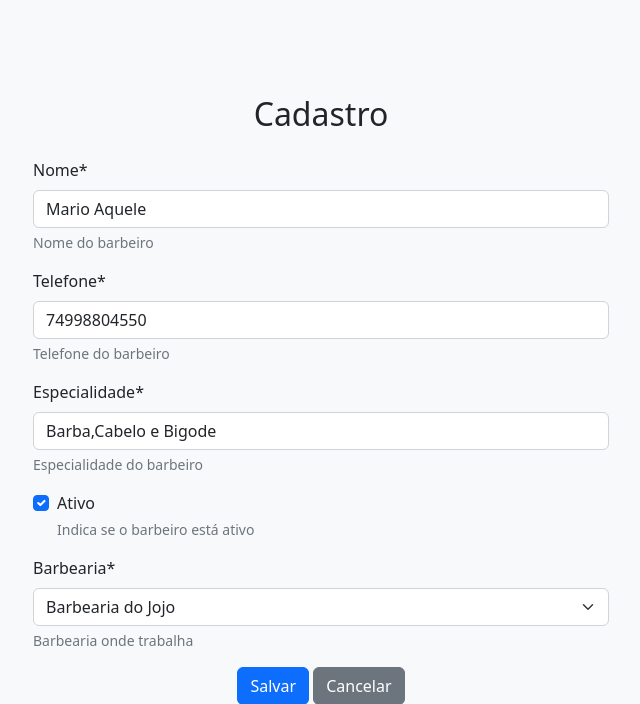
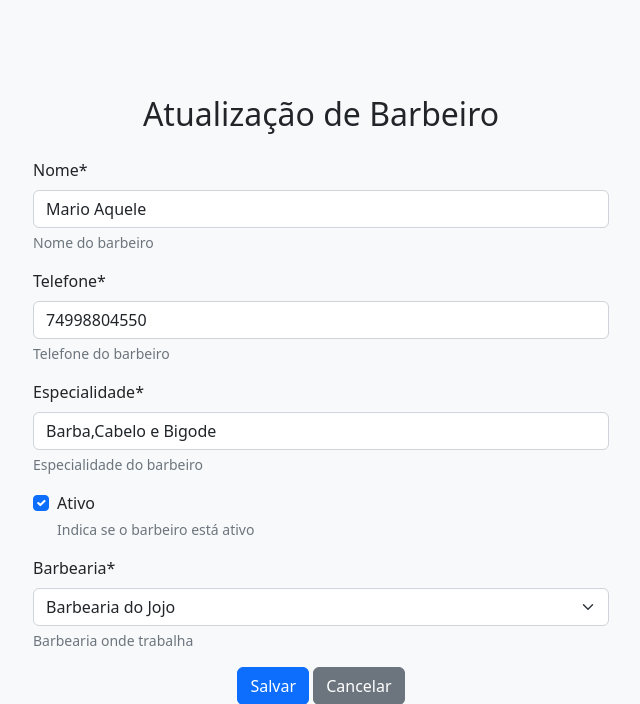
Before and after one commit to JoileJr/meMataDeUmaVez, a Django app: page /editar/barbeiro/1/ in a window 1280 px wide. Shown: the part 62-766 px from the top of the page, without its empty margins (319-959 px from the left). Run offline with Django 5.2, Linux system fonts and the light colour scheme; a user stored in the database is signed in; data comes from the database, SQL or seed files in the repository; both versions use the stored data as it was after the commit; some libraries are stand-ins or nearby versions.

Commit message:
enviando dados ao usuario

```diff
--- a/cadastros/templates/cadastros/form.html
+++ b/cadastros/templates/cadastros/form.html
@@ -7,7 +7,9 @@
 {% block conteudo %}
 <div class="d-flex justify-content-center align-items-center" style="min-height: 100vh;">
     <div class="container" style="min-width: 600px;">
-        <h2 class="mb-4 text-center">Cadastro</h2>
+        <h2 class="mb-4 text-center">
+            {{ titulo|default:"Cadastrar" }}
+        </h2>
         <form method="post">
             {% csrf_token %}
             {{ form|crispy }}
--- a/cadastros/templates/listas/barbeiro.html
+++ b/cadastros/templates/listas/barbeiro.html
@@ -31,10 +31,10 @@
                 <td class="fw-semibold">{{ object.especialidade }}</td>
                 <td class="fw-semibold">{{ object.barbearia }}</td>
                 <td>
-                    <a class="btn btn-outline-primary btn-sm me-2" href="{% url 'editar-admin' object.pk  %}">
+                    <a class="btn btn-outline-primary btn-sm me-2" href="{% url 'editar-barbeiro' object.pk  %}">
                         <i class="bi bi-pencil-square"></i> Editar
                     </a>
-                    <a class="btn btn-outline-danger btn-sm" href="{% url 'excluir-admin' object.pk  %}">
+                    <a class="btn btn-outline-danger btn-sm" href="{% url 'excluir-barbeiro' object.pk  %}">
                         <i class="bi bi-trash"></i> Excluir
                     </a>
                 </td>
--- a/cadastros/views.py
+++ b/cadastros/views.py
@@ -15,6 +15,9 @@ class EnderecoCreateView(LoginRequiredMixin, CreateView):
     fields = ['rua', 'numero', 'complemento', 'bairro', 'cidade', 'estado', 'cep']
     template_name = 'cadastros/form.html'
     success_url = reverse_lazy('index')
+    extra_context = {
+        "titulo" : "Cadastro de Endereço"
+    }
 
     def form_valid(self, form):
         form.instance.usuario = self.request.user
@@ -27,6 +30,12 @@ class EnderecoUpdateView(LoginRequiredMixin, UpdateView):
     fields = ['rua', 'numero', 'complemento', 'bairro', 'cidade', 'estado', 'cep']
     template_name = 'cadastros/form.html'
     success_url = reverse_lazy('index')
+    extra_context = {
+        "titulo" : "Atualização de Endereço"
+    }
+
+    def get_queryset(self):
+        return Endereco.objects.filter(usuario=self.request.user)
 
 class EnderecoDeleteView(LoginRequiredMixin, DeleteView):
     login_url = reverse_lazy('login')
@@ -34,12 +43,21 @@ class EnderecoDeleteView(LoginRequiredMixin, DeleteView):
     template_name = 'cadastros/form-excluir.html'
     success_url = reverse_lazy('index')
 
+    def get_queryset(self):
+        return Endereco.objects.filter(usuario=self.request.user)
+
 class BarbeariaUpdateView(LoginRequiredMixin, UpdateView):
     login_url = reverse_lazy('login')
     model = Barbearia
     fields = ['nome_fantasia', 'razao_social', 'cnpj', 'telefone', 'email', 'endereco']
     template_name = 'cadastros/form.html'
     success_url = reverse_lazy('index')
+    extra_context = {
+        "titulo" : "Atualização de Barbearia"
+    }
+
+    def get_queryset(self):
+        return Barbearia.objects.filter(usuario=self.request.user)
 
 class BarbeariaCreateView(LoginRequiredMixin, CreateView):
     login_url = reverse_lazy('login')
@@ -47,6 +65,9 @@ class BarbeariaCreateView(LoginRequiredMixin, CreateView):
     fields = ['nome_fantasia', 'razao_social', 'cnpj', 'telefone', 'email', 'endereco']
     template_name = 'cadastros/form.html'
     success_url = reverse_lazy('index')
+    extra_context = {
+        "titulo" : "Cadastro de Barbearia"
+    }
 
     def form_valid(self, form):
         form.instance.usuario = self.request.user
@@ -58,6 +79,9 @@ class BarbeariaDeleteView(LoginRequiredMixin, DeleteView):
     model = Barbearia
     template_name = 'cadastros/form-excluir.html'
     success_url = reverse_lazy('index')
+
+    def get_queryset(self):
+        return Barbearia.objects.filter(usuario=self.request.user)
 
 class BarbeariaListView(LoginRequiredMixin, ListView):
     login_url = reverse_lazy('login')
@@ -76,6 +100,9 @@ class AdministradorCreateView(GroupRequiredMixin, LoginRequiredMixin, CreateView
     fields = ['nome', 'email', 'telefone', 'cargo', 'barbearia']
     template_name = 'cadastros/form.html'
     success_url = reverse_lazy('index')
+    extra_context = {
+        "titulo" : "Cadastro de Administrador"
+    }
 
     def form_valid(self, form):
         form.instance.usuario = self.request.user
@@ -89,6 +116,12 @@ class AdministradorUpdateView(GroupRequiredMixin, LoginRequiredMixin, UpdateView
     fields = ['nome', 'email', 'telefone', 'cargo', 'barbearia']
     template_name = 'cadastros/form.html'
     success_url = reverse_lazy('index')
+    extra_context = {
+        "titulo" : "Atualização de Administrador"
+    }
+
+    def get_queryset(self):
+        return Administrador.objects.filter(usuario=self.request.user)
 
 class AdministradorDeleteView(GroupRequiredMixin, LoginRequiredMixin, DeleteView):
     group_required = U"Adminstrador"
@@ -96,6 +129,9 @@ class AdministradorDeleteView(GroupRequiredMixin, LoginRequiredMixin, DeleteView
     model = Administrador
     template_name = 'cadastros/form-excluir.html'
     success_url = reverse_lazy('index')
+
+    def get_queryset(self):
+        return Administrador.objects.filter(usuario=self.request.user)
 
 class AdministradorListView(GroupRequiredMixin, LoginRequiredMixin, ListView):
     group_required = U"Adminstrador"
@@ -113,6 +149,9 @@ class BarbeiroCreateView(LoginRequiredMixin, CreateView):
     fields = ['nome', 'telefone', 'especialidade', 'ativo', 'barbearia']
     template_name = 'cadastros/form.html'
     success_url = reverse_lazy('barbeiro-lista')
+    extra_context = {
+        "titulo" : "Cadastro de Barbeiro"
+    }
 
     def form_valid(self, form):
         form.instance.usuario = self.request.user
@@ -125,12 +164,21 @@ class BarbeiroUpdateView(LoginRequiredMixin, UpdateView):
     fields = ['nome', 'telefone', 'especialidade', 'ativo', 'barbearia']
     template_name = 'cadastros/form.html'
     success_url = reverse_lazy('barbeiro-lista')
+    extra_context = {
+        "titulo" : "Atualização de Barbeiro"
+    }
+
+    def get_queryset(self):
+        return Barbeiro.objects.filter(usuario=self.request.user)
 
 class BarbeiroDeleteView(LoginRequiredMixin, DeleteView):
     login_url = reverse_lazy('login')
     model = Barbeiro
     template_name = 'cadastros/form-excluir.html'
     success_url = reverse_lazy('barbeiro-lista')
+
+    def get_queryset(self):
+        return Barbeiro.objects.filter(usuario=self.request.user)
 
 class BarbeiroListView(LoginRequiredMixin, ListView):
     login_url = reverse_lazy('login')
```
Also changed, not shown: db.sqlite3.
